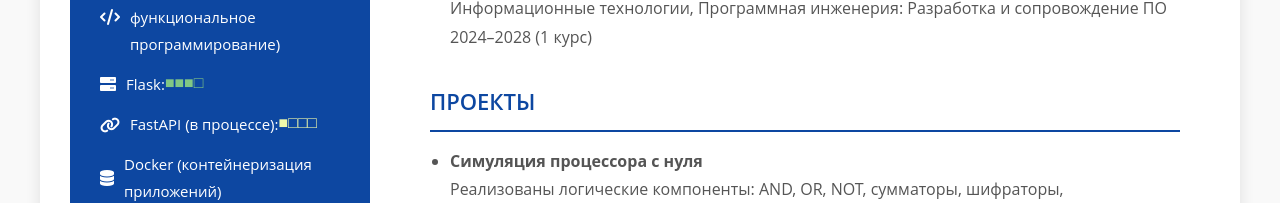
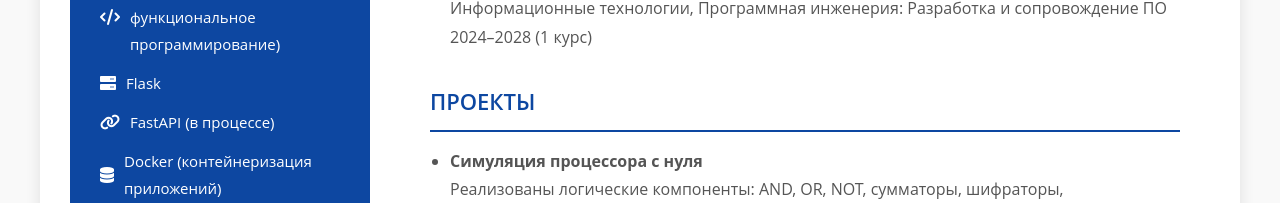
Before and after one commit to NT-005-TN/Resume_Full, a plain HTML site: page index.html in a window 1280 px wide. Shown: the part 574-777 px from the top of the page. Drawn offline with Linux system fonts and the light colour scheme.

Commit message:
Update index.html

```diff
--- a/index.html
+++ b/index.html
@@ -29,8 +29,8 @@
                 <h3>Backend</h3>
                 <ul class="skills-list">
                     <li><i class="fas fa-code skill-icon"></i> Python (ООП, функциональное программирование)</li>
-                    <li><i class="fas fa-server skill-icon"></i> Flask: <span class="skill-level advanced">■■■□</span></li>
-                    <li><i class="fas fa-link skill-icon"></i> FastAPI (в процессе): <span class="skill-level beginner">■□□□</span></li>
+                    <li><i class="fas fa-server skill-icon"></i> Flask <span class="skill-level advanced"></span></li>
+                    <li><i class="fas fa-link skill-icon"></i> FastAPI (в процессе) <span class="skill-level beginner"></span></li>
                     <li><i class="fas fa-database skill-icon"></i> Docker (контейнеризация приложений)</li>
                     <li><i class="fas fa-vial skill-icon"></i> Postman (тестирование API, токены, запросы)</li>
                     <li><i class="fas fa-code skill-icon"></i> PEP8</li>
```
